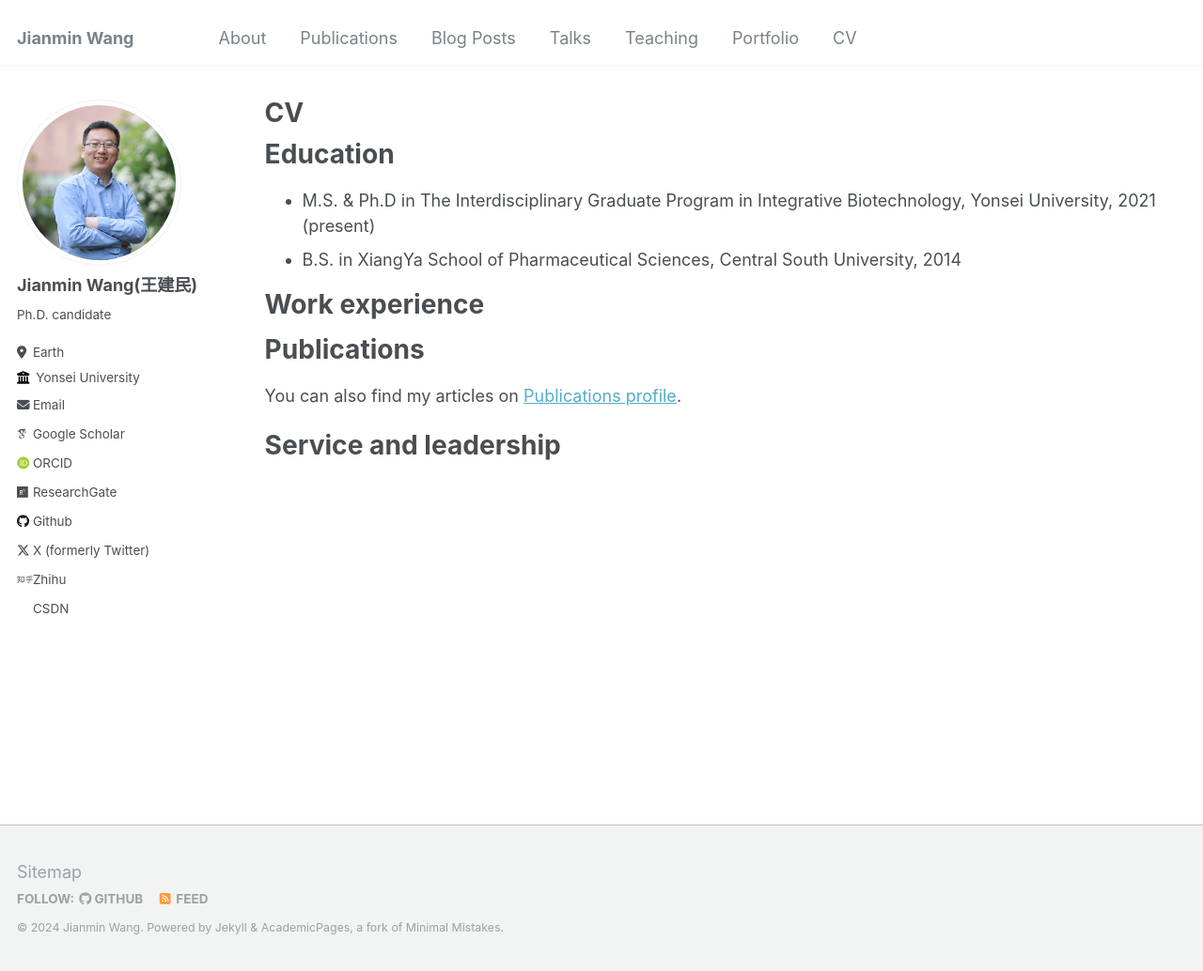
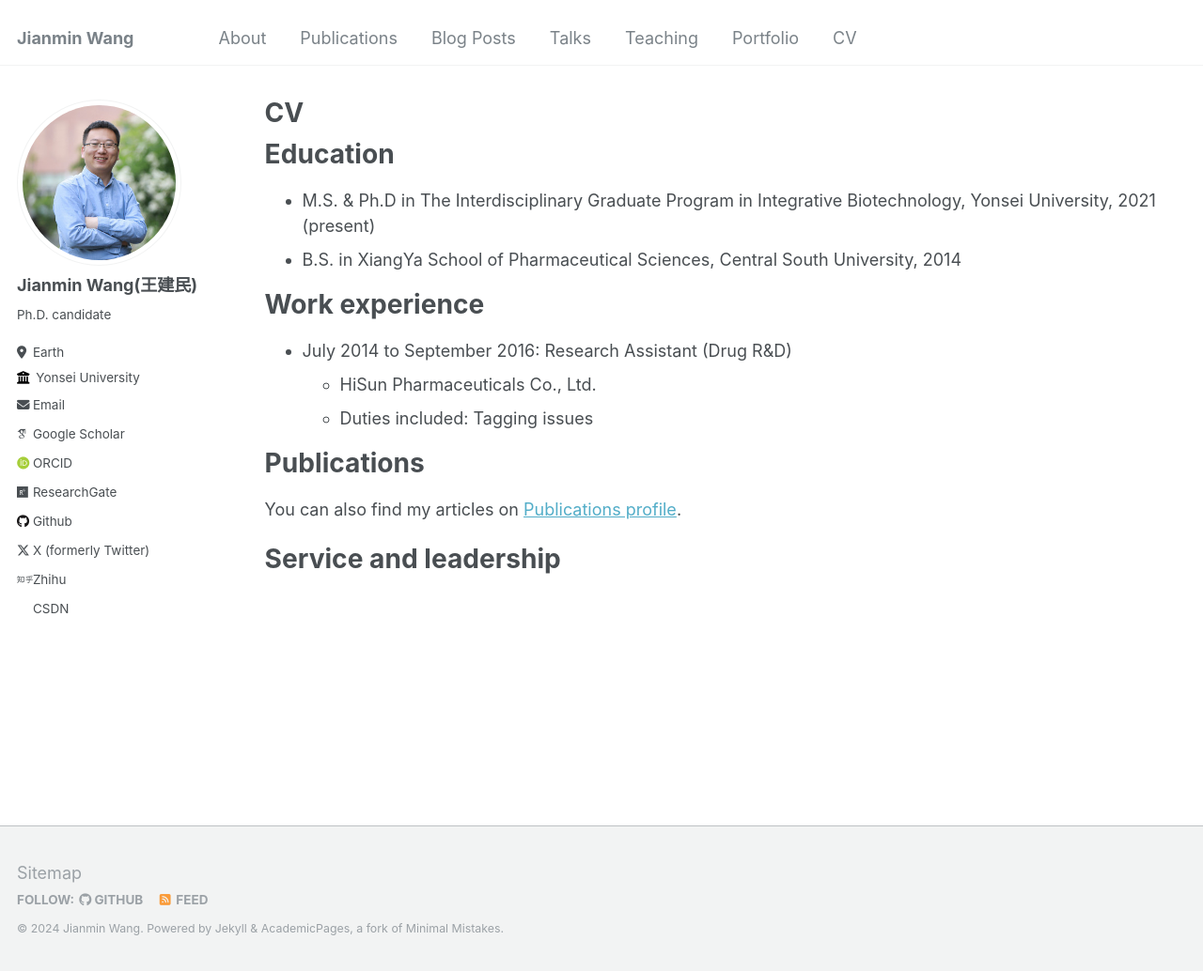
Before and after one commit to Jianmin2drugai/Jianmin2drugai.github.io, a Jekyll site: the page built from _pages/cv.md, in a window 1280 px wide and 1034 px high. Shown: the whole window at 94% size. Built offline with Jekyll 4.4.1, drawn with Linux system fonts in a browser that asks for light colours; some web fonts are replaced.

Commit message:
Update cv.md

```diff
--- a/_pages/cv.md
+++ b/_pages/cv.md
@@ -18,6 +18,12 @@ Work experience
 ======
 
 
+
+* July 2014 to September 2016: Research Assistant (Drug R&D)
+  * HiSun Pharmaceuticals Co., Ltd.
+  * Duties included: Tagging issues
+
+
 Publications
 ======
 You can also find my articles on <a href="https://jianmin2drugai.github.io/publications/">Publications profile</a>.
```
